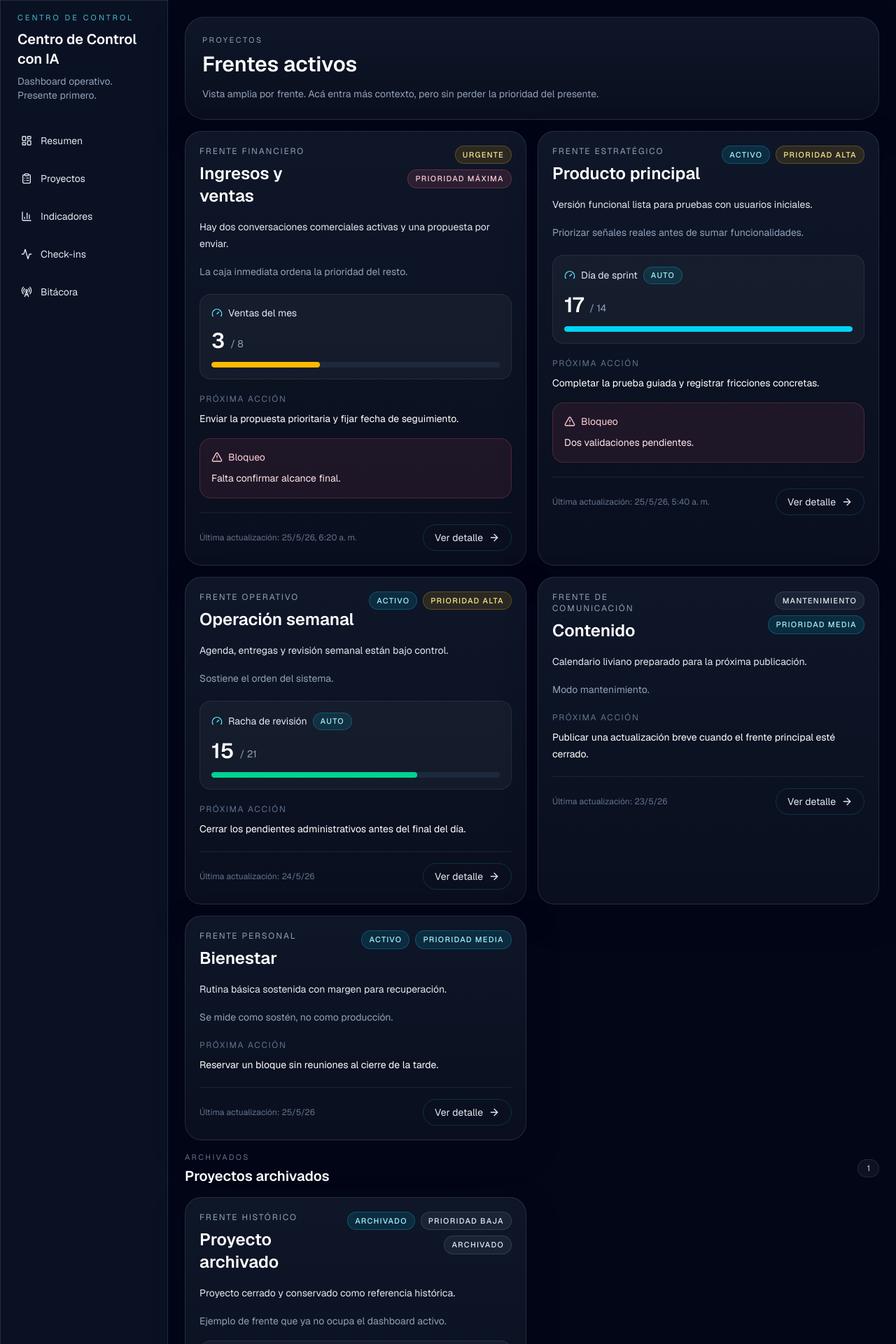
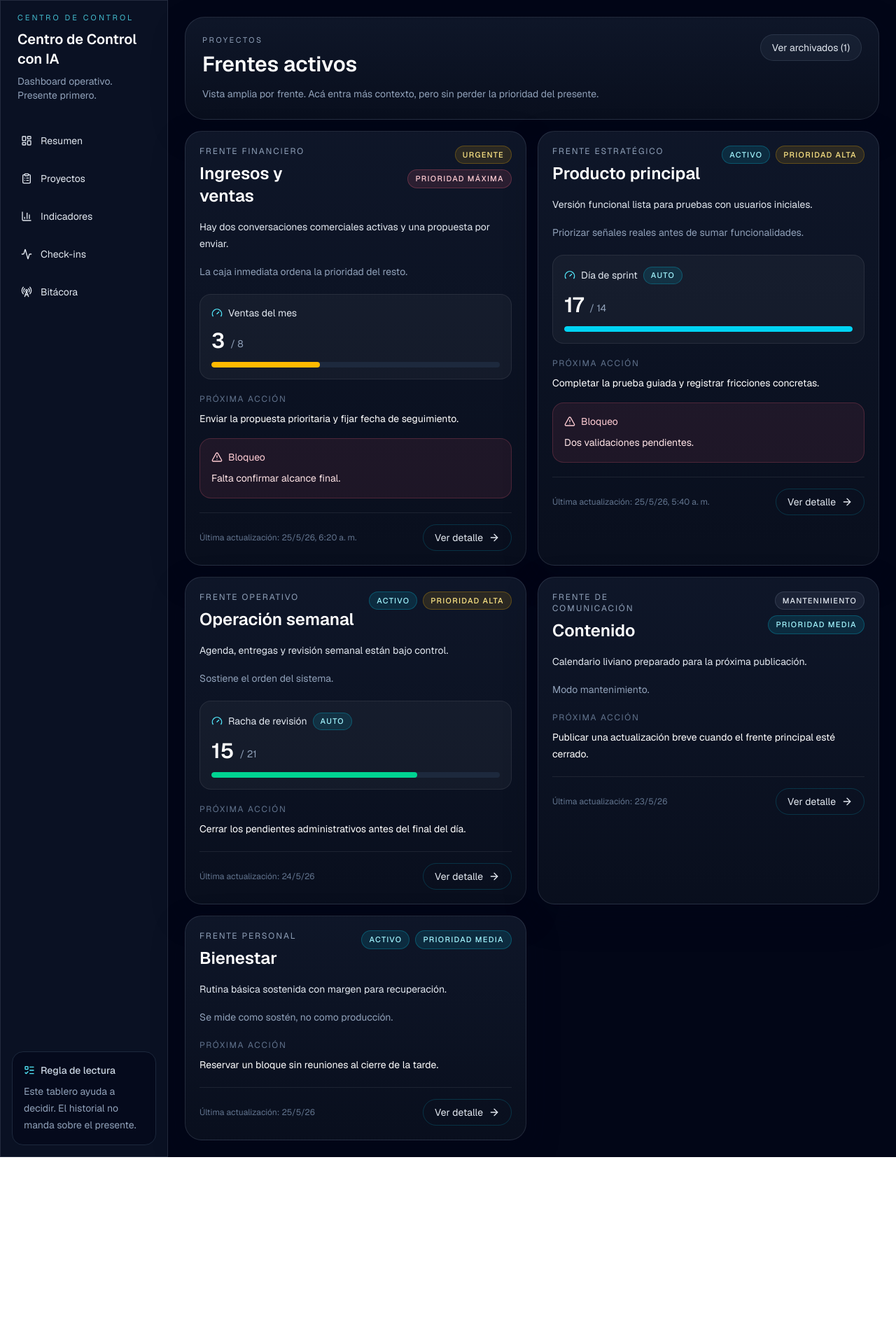
Before and after one commit to ne07hekin6/centro-control-neo, a Next.js app: page /projects in a window 1280 px wide. Shown: the top 1920 px of the page at 70% size. After the commit the page ends 1653 px from the top, so only its background shows below. Built offline with nearby package versions, Linux system fonts and the light colour scheme.

Commit message:
Hide archived projects by default

```diff
--- a/app/projects/page.tsx
+++ b/app/projects/page.tsx
@@ -1,3 +1,4 @@
+import Link from "next/link";
 import { AppShell } from "@/components/layout/AppShell";
 import { ProjectCard } from "@/components/dashboard/ProjectCard";
 import { getControlCenterData, getRelatedCounter } from "@/lib/controlCenterData";
@@ -5,7 +6,13 @@ import { getControlCenterData, getRelatedCounter } from "@/lib/controlCenterData
 export const dynamic = "force-dynamic";
 export const revalidate = 0;
 
-export default async function ProjectsPage() {
+export default async function ProjectsPage({
+  searchParams,
+}: {
+  searchParams: Promise<{ archived?: string }>;
+}) {
+  const params = await searchParams;
+  const showArchived = params.archived === "1";
   const data = await getControlCenterData();
   const activeProjects = data.projects.filter((project) => !project.archived);
   const archivedProjects = [
@@ -17,15 +24,33 @@ export default async function ProjectsPage() {
     <AppShell timeline={data.updatesLog.slice(0, 8)}>
       <div className="space-y-4">
         <section className="panel rounded-[28px] p-6">
-          <p className="text-[11px] uppercase tracking-[0.24em] text-slate-400">Proyectos</p>
-          <h1 className="mt-2 text-3xl font-semibold text-white">Frentes activos</h1>
-          <p className="mt-3 max-w-3xl text-sm leading-6 text-slate-400">
-            Vista amplia por frente. Acá entra más contexto, pero sin perder la prioridad del presente.
-          </p>
+          <div className="flex flex-col gap-4 lg:flex-row lg:items-start lg:justify-between">
+            <div>
+              <p className="text-[11px] uppercase tracking-[0.24em] text-slate-400">Proyectos</p>
+              <h1 className="mt-2 text-3xl font-semibold text-white">
+                {showArchived ? "Proyectos archivados" : "Frentes activos"}
+              </h1>
+              <p className="mt-3 max-w-3xl text-sm leading-6 text-slate-400">
+                {showArchived
+                  ? "Vista de archivo para consultar contexto histórico sin mezclarlo con lo activo."
+                  : "Vista amplia por frente. Acá entra más contexto, pero sin perder la prioridad del presente."}
+              </p>
+            </div>
+            {archivedProjects.length > 0 ? (
+              <Link
+                href={showArchived ? "/projects" : "/projects?archived=1"}
+                className="inline-flex w-fit items-center rounded-full border border-slate-400/16 bg-slate-400/8 px-4 py-2 text-sm text-slate-300 transition hover:bg-slate-400/12"
+              >
+                {showArchived
+                  ? "Volver a activos"
+                  : `Ver archivados (${archivedProjects.length})`}
+              </Link>
+            ) : null}
+          </div>
         </section>
 
         <section className="grid gap-4 xl:grid-cols-2 2xl:grid-cols-2">
-          {activeProjects.map((project) => (
+          {(showArchived ? archivedProjects : activeProjects).map((project) => (
             <ProjectCard
               key={project.project_id}
               project={project}
@@ -33,33 +58,6 @@ export default async function ProjectsPage() {
             />
           ))}
         </section>
-
-        {archivedProjects.length > 0 ? (
-          <section className="space-y-4">
-            <div className="flex items-center justify-between gap-3">
-              <div>
-                <p className="text-[11px] uppercase tracking-[0.22em] text-slate-500">
-                  Archivados
-                </p>
-                <h2 className="mt-1 text-xl font-semibold text-white">
-                  Proyectos archivados
-                </h2>
-              </div>
-              <span className="rounded-full border border-slate-400/16 bg-slate-400/8 px-3 py-1 text-xs text-slate-300">
-                {archivedProjects.length}
-              </span>
-            </div>
-            <div className="grid gap-4 xl:grid-cols-2 2xl:grid-cols-2">
-              {archivedProjects.map((project) => (
-                <ProjectCard
-                  key={project.project_id}
-                  project={project}
-                  relatedCounter={getRelatedCounter(data.counters, project)}
-                />
-              ))}
-            </div>
-          </section>
-        ) : null}
       </div>
     </AppShell>
   );
```
